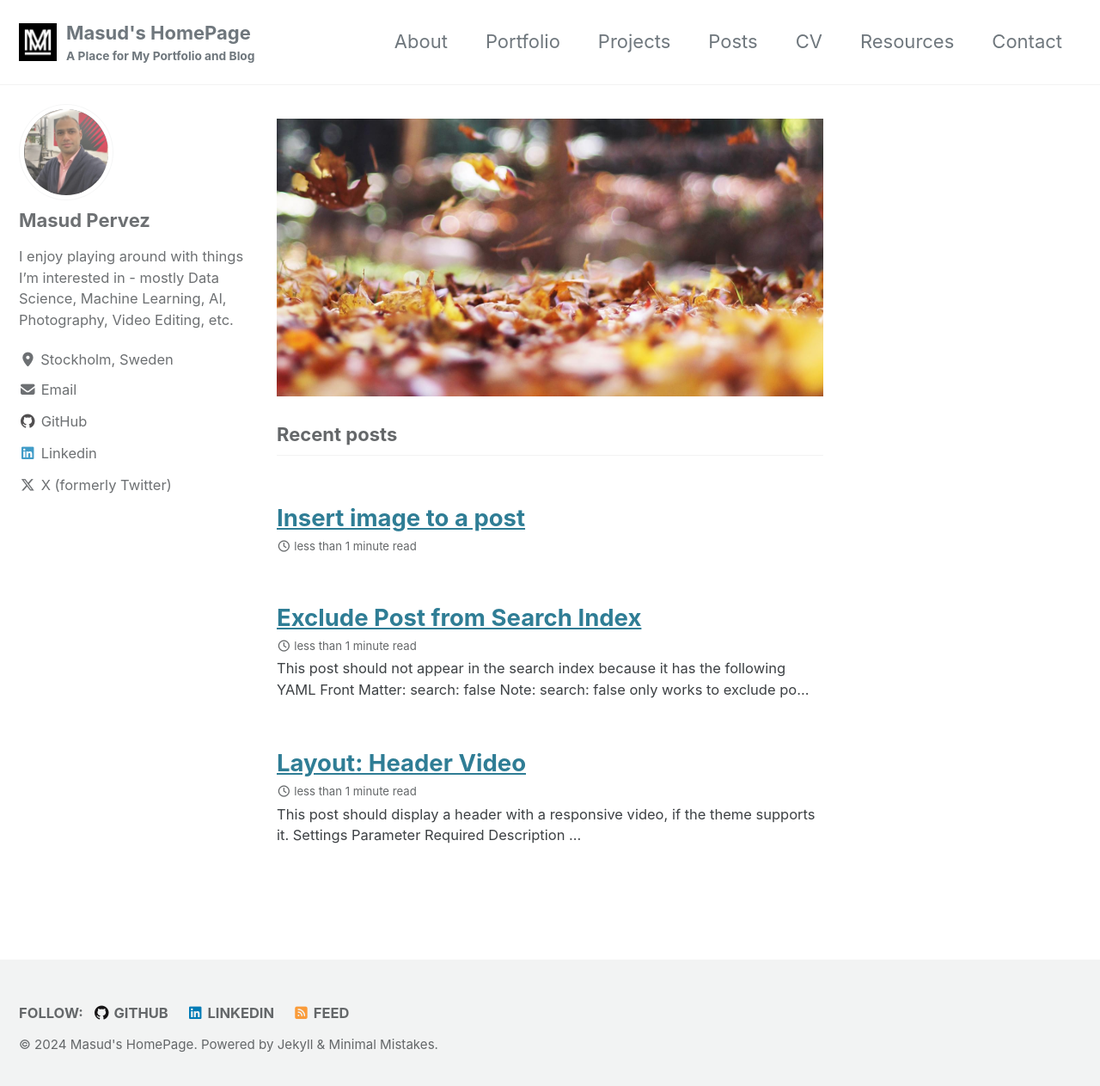
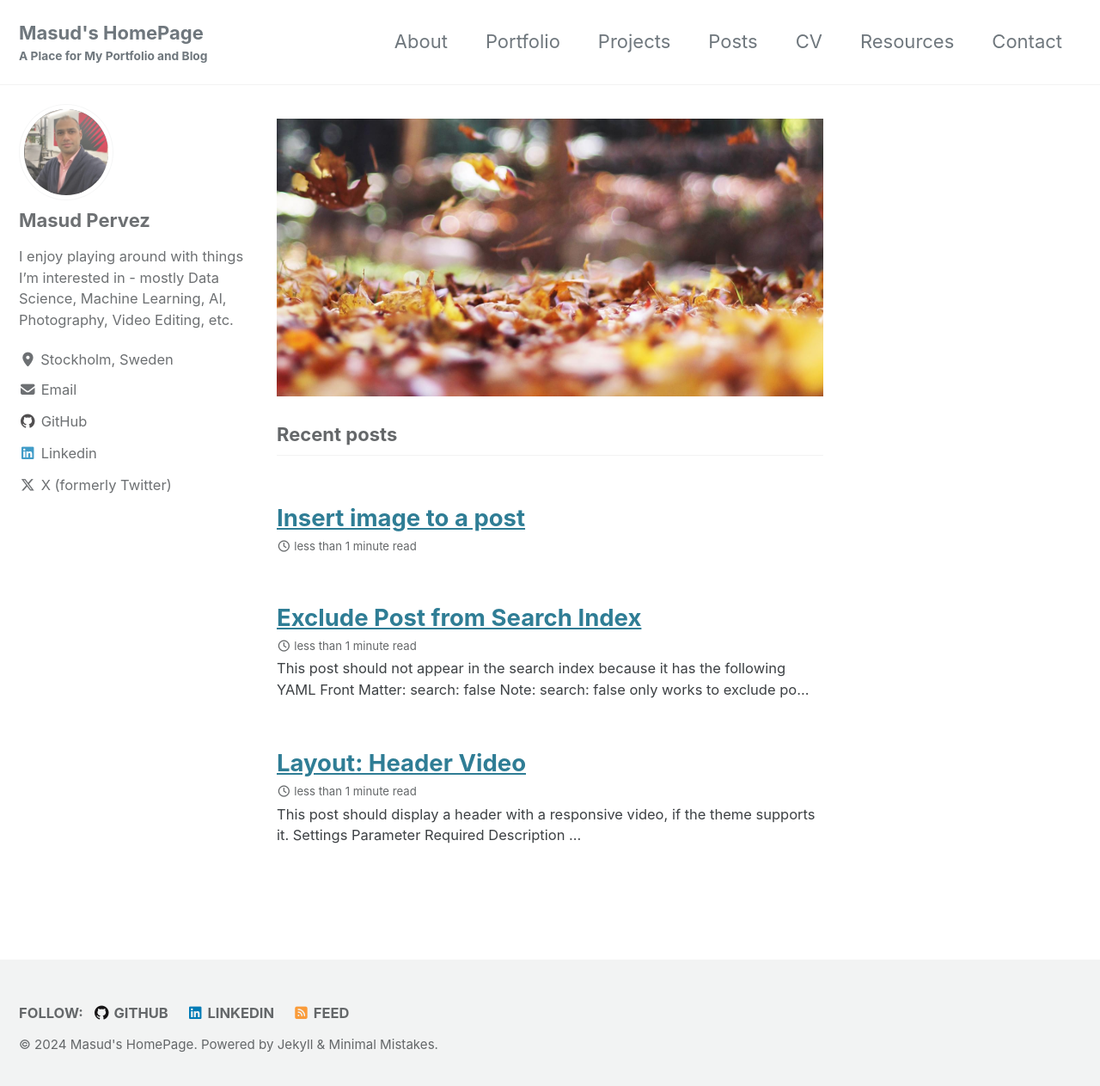
Before and after one commit to masudpervez27/masudpervez27.github.io, a Jekyll site: the page built from index.html, in a window 1280 px wide and 1270 px high. Shown: the top 1263 px of the window at 86% size. Built offline with Jekyll 4.4.1, drawn with Linux system fonts in a browser that asks for light colours; cached includes are drawn as plain includes; the list of posts is cut into pages by our own code.

```diff
--- a/_config.yml
+++ b/_config.yml
@@ -23,10 +23,10 @@ subtitle                 : "A Place for My Portfolio and Blog"
 name                     : "Masud Pervez" # &name is a YAML anchor which can be *referenced later
 description              : "A Passionate Data Scientist & Statistician"
 url                      : "https://masudpervez27.github.io" # the base hostname & protocol for your site e.g. "https://mmistakes.github.io"
-baseurl                  : "/masudpervez27" # the subpath of your site, e.g. "/blog"
+baseurl                  : #"/masudpervez27" # the subpath of your site, e.g. "/blog"
 repository               : "masudpervez27/masudpervez27.github.io"
-teaser                   : "/assets/images/unsplash-image-8" # path of fallback teaser image, e.g. "/assets/images/500x300.png"
-logo                     : "/assets/images/apple-touch-icon.png" # path of logo image to display in the masthead, e.g. "/assets/images/88x88.png"
+teaser                   : #"/assets/images/unsplash-image-8" # path of fallback teaser image, e.g. "/assets/images/500x300.png"
+logo                     : #"/assets/images/apple-touch-icon.png" # path of logo image to display in the masthead, e.g. "/assets/images/88x88.png"
 masthead_title           : # overrides the website title displayed in the masthead, use " " for no title
 breadcrumbs              : # true, false (default)
 words_per_minute         : 200
```
Also changed, not shown: _posts/2024-10-23-insert-image-in-post.md (+1 -1 lines).
